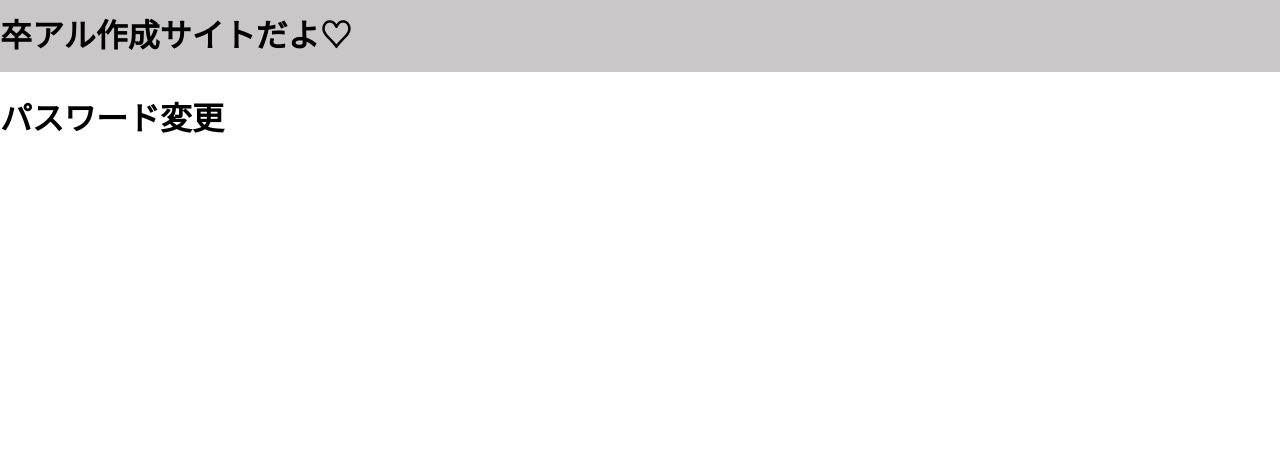
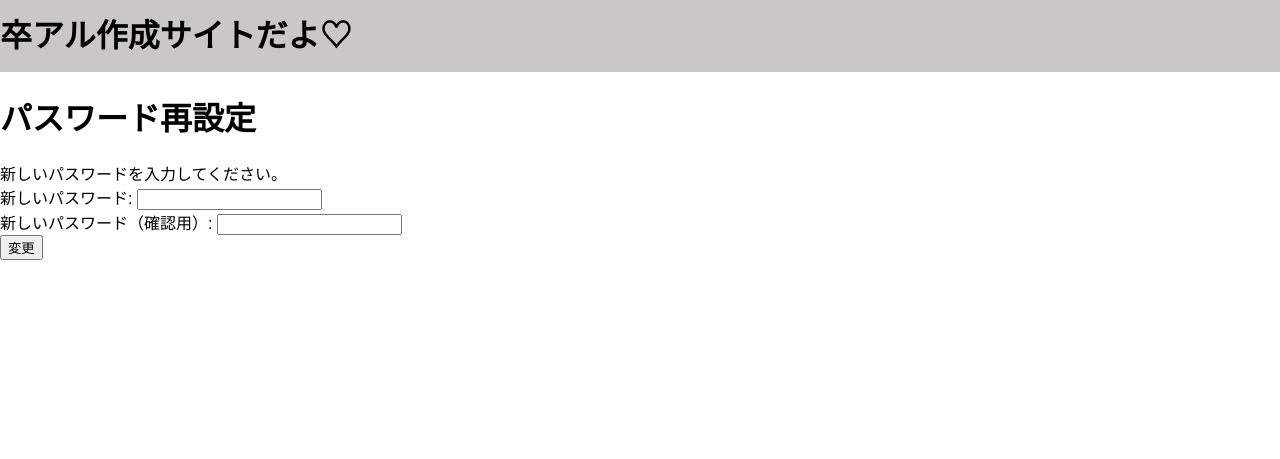
Before and after one commit to ishizukuma/album, a Django app: page /password_change/ in a window 1280 px wide. Shown: the top 459 px of the page. Run offline with Django 4.2, Linux system fonts and the light colour scheme.

Commit message:
パスワード再設定フォーム

```diff
--- a/app_album/templates/password_change.html
+++ b/app_album/templates/password_change.html
@@ -1,3 +1,23 @@
 {% include 'header.html' %}
-<h1>パスワード変更</h1>
+<div class="password_change">
+  <div class="password_reset-style">
+    <h1>パスワード再設定</h1>
+    <!-- ユーザー認証情報があれば表示 -->
+    <p>新しいパスワードを入力してください。</p>
+    <form method="post" action="#">
+      <!-- 新しいパスワード -->
+      <div class="new_password_form">
+        <label for="id_new_password">新しいパスワード:</label>
+        <input type="password" name="new_password1" required />
+      </div>
+      <!-- パスワード確認 -->
+      <div class="new_password_comfirm_form">
+        <label for="id_new_password_confirm">新しいパスワード（確認用）:</label>
+        <input type="password" name="new_password2" required />
+      </div>
+      <!-- フォーム送信ボタン -->
+      <button class="passreset-btn" type="submit">変更</button>
+    </form>
+  </div>
+</div>
 {% include 'footer.html' %}
```
